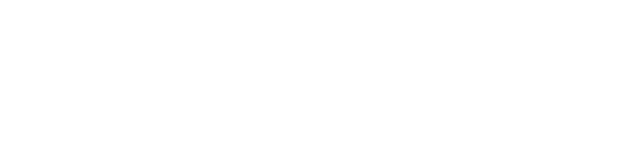
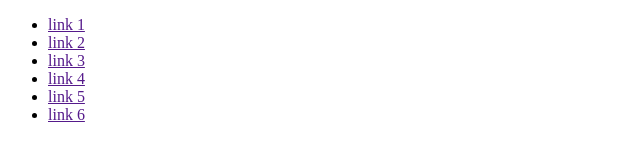
Before and after one commit to khadada/project4, a plain HTML site: page index.html in a window 1280 px wide. Shown: the whole page, without its empty margins (0-640 px from the left). Drawn offline with Linux system fonts and the light colour scheme.

Commit message:
add top nav bar contain header and nav and ul li a

```diff
--- a/index.html
+++ b/index.html
@@ -7,6 +7,17 @@
     <title>Document</title>
 </head>
 <body>
-
+    <header>
+        <nav>
+            <ul>
+                <li><a href="" class="links">link 1</a></li>
+                <li><a href="" class="links">link 2</a></li>
+                <li><a href="" class="links">link 3</a></li>
+                <li><a href="" class="links">link 4</a></li>
+                <li><a href="" class="links">link 5</a></li>
+                <li><a href="" class="links">link 6</a></li>
+            </ul>
+        </nav>
+    </header>
 </body>
 </html>
```
